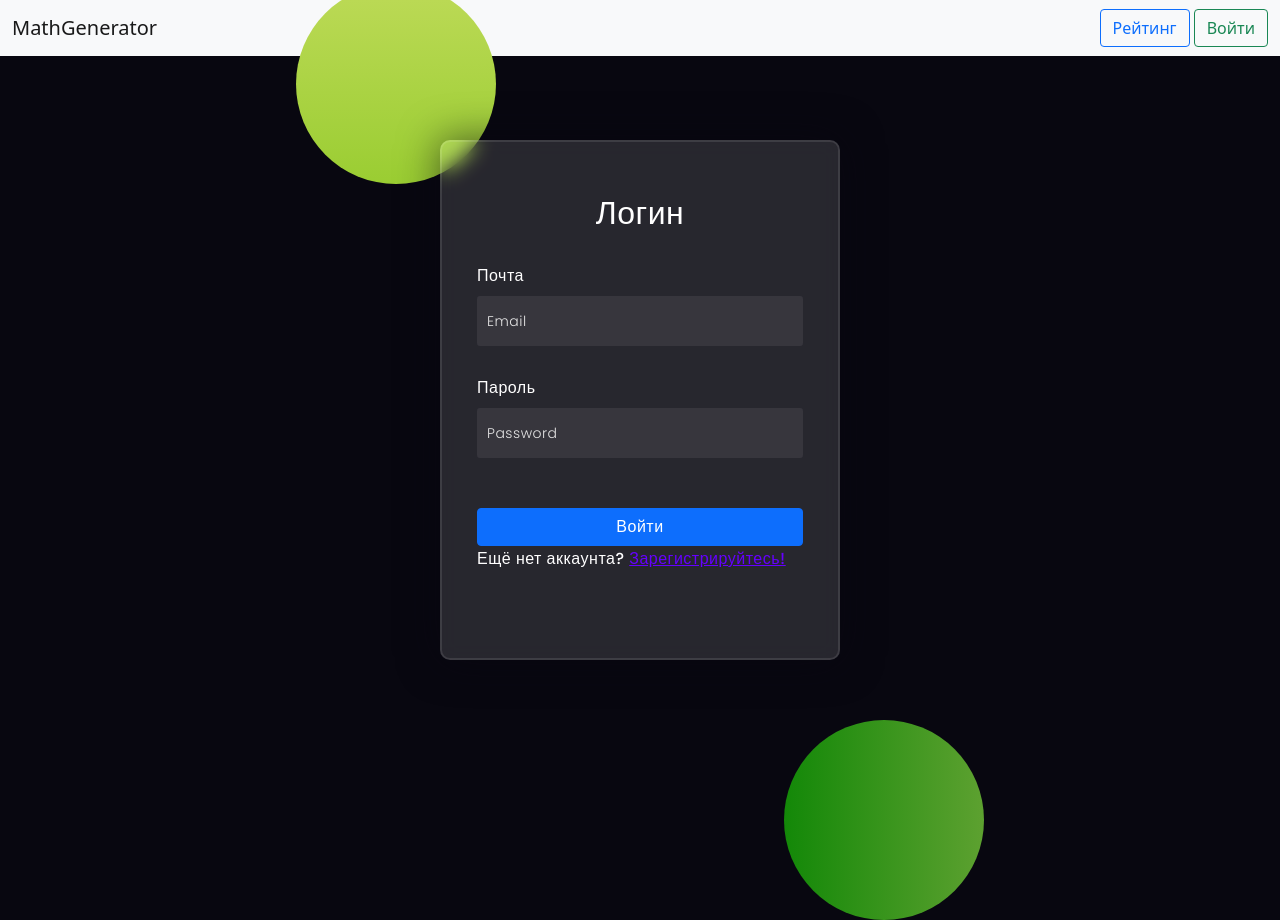
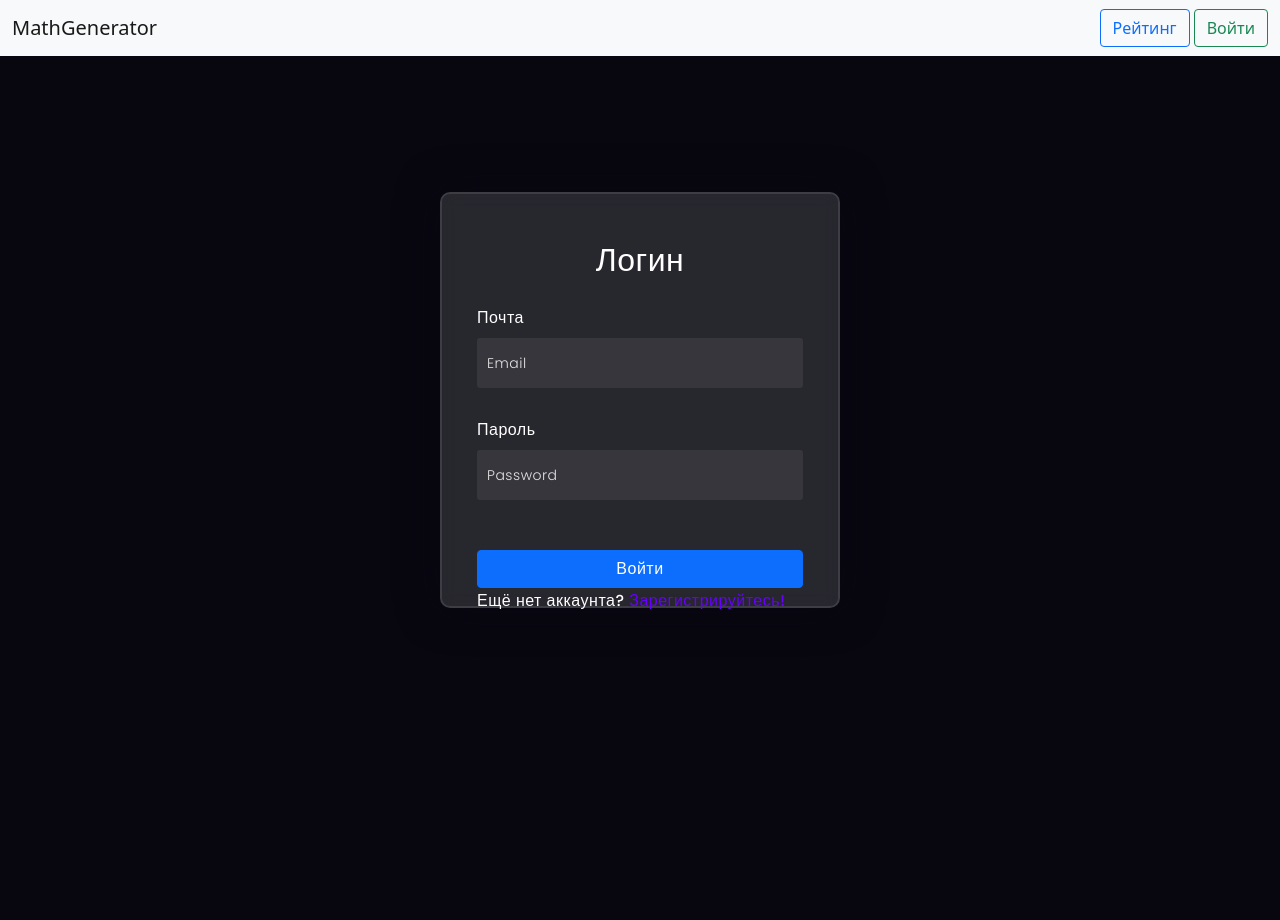
Before and after one commit to tiboga/hackathon, a Flask app: page /login in a window 1280 px wide. After the commit the page ends 609 px from the top, so only its background shows below. Run offline with Flask 3, Linux system fonts and the light colour scheme.

Commit message:
Вёрстка страницы login и registration

```diff
--- a/templates/login_page.html
+++ b/templates/login_page.html
@@ -26,32 +26,11 @@ body{
     left: 50%;
     top: 50%;
 }
-.background .shape{
-    height: 200px;
-    width: 200px;
-    position: absolute;
-    border-radius: 50%;
-}
-.shape:first-child{
-    background: linear-gradient(
-        #bdda57,
-        #9acd32
-    );
-    left: -30%;
-    top: -30%;
-}
-.shape:last-child{
-    background: linear-gradient(
-        to right,
-        #138808,
-        #5da130
-    );
-    right: -30%;
-    bottom: -50%;
-}
 form{
-    height: 520px;
-    width: 400px;
+    height: 52%;
+    max-height: 520px;
+    width: 40%;
+    max-width: 400px;
     background-color: rgba(255,255,255,0.13);
     position: absolute;
     transform: translate(-50%,-50%);
@@ -72,8 +51,10 @@ form *{
 }
 form h3{
     font-size: 32px;
-    font-weight: 500;
-    line-height: 42px;
+    font-weight: 100%;
+    max-font-weight: 500;
+    line-height: 100%;
+    max-line-height: 42px;
     text-align: center;
 }
 
@@ -85,7 +66,8 @@ label{
 }
 input{
     display: block;
-    height: 50px;
+    height: 100%;
+    max-height: 50px;
     width: 100%;
     background-color: rgba(255,255,255,0.07);
     border-radius: 3px;
```
Also changed, not shown: templates/register_page.html (+5 -20 lines), db/main.db.
